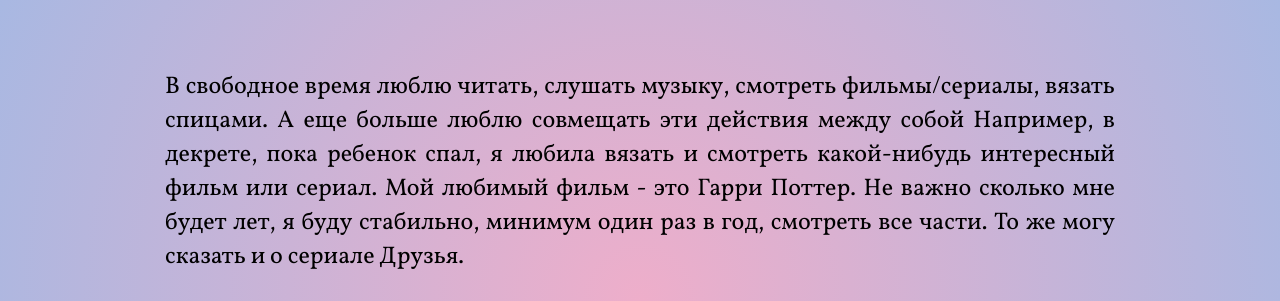
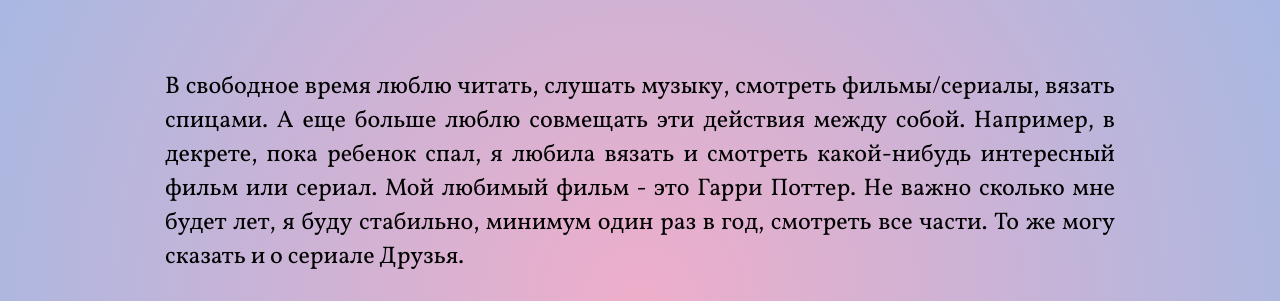
Before and after one commit to IrinaNik05/My-hobbies, a plain HTML site: page index.html in a window 1280 px wide. Shown: the part 350-651 px from the top of the page. Drawn offline with Linux system fonts and the light colour scheme.

Commit message:
Внесла изменения в текст

```diff
--- a/index.html
+++ b/index.html
@@ -26,7 +26,7 @@
 
             <div class="hobbies">
                 <p>
-                    В свободное время люблю читать, слушать музыку, смотреть фильмы/сериалы, вязать спицами. А еще больше люблю совмещать эти действия между собой Например, в декрете, пока ребенок спал, я любила вязать и смотреть какой-нибудь интересный фильм или сериал.
+                    В свободное время люблю читать, слушать музыку, смотреть фильмы/сериалы, вязать спицами. А еще больше люблю совмещать эти действия между собой. Например, в декрете, пока ребенок спал, я любила вязать и смотреть какой-нибудь интересный фильм или сериал.
                     Мой любимый фильм - это Гарри Поттер. Не важно сколько мне будет лет, я буду стабильно, минимум один раз в год, смотреть все части. То же могу сказать и о сериале Друзья.
                 </p>
             </div>
```
